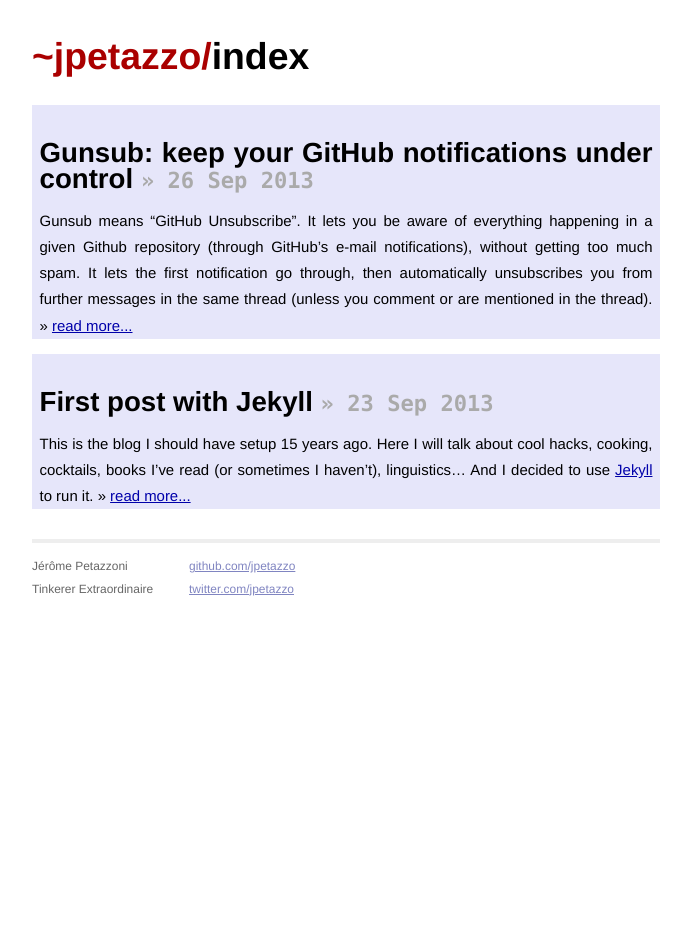
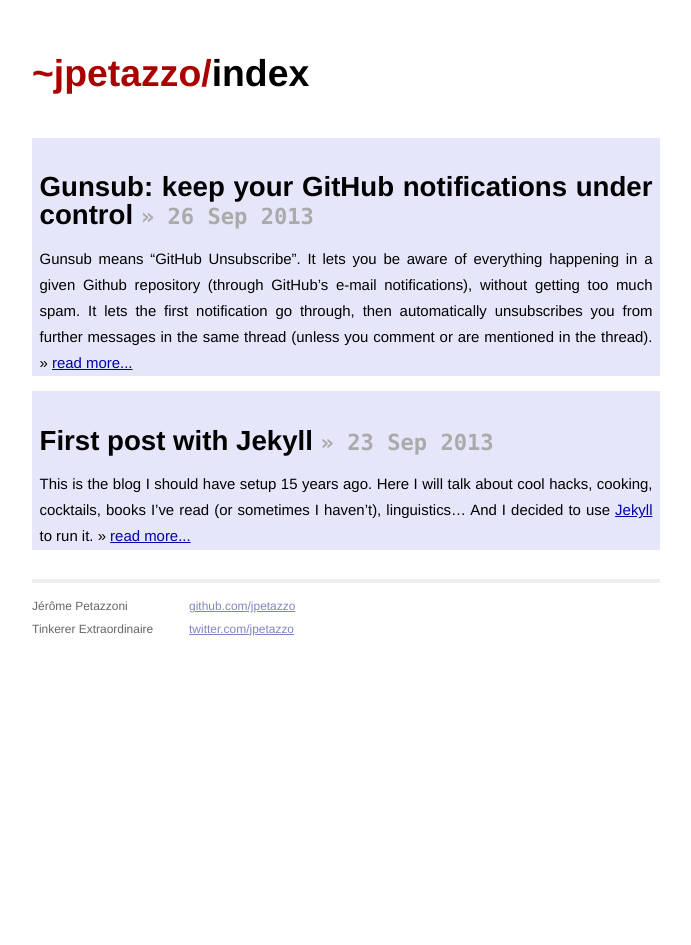
Before and after one commit to jpetazzo/jpetazzo.github.io, a Jekyll site: the page built from index.html, in a window 1280 px wide. Shown: the whole page, without its empty margins (294-985 px from the left). Built offline with Jekyll 4.4.1, drawn with Linux system fonts in a browser that asks for light colours; Markdown is read by kramdown in place of the engine named in the settings.

Commit message:
Improve headlines a little bit.

```diff
--- a/css/main.css
+++ b/css/main.css
@@ -19,8 +19,8 @@
   text-align: center;
 }
 
-h1 { font-size: 250%; white-space: nowrap; }
-h2 { font-size: 185%; margin-top: 1em; }
+h1 { font-size: 250%; text-align: left; line-height: 1.5em; }
+h2 { font-size: 185%; margin-top: 1em;  line-height: 1em; }
 h3 { font-size: 140%; margin-top: 0.5em; }
 
 h4, h5, h6 {
```
